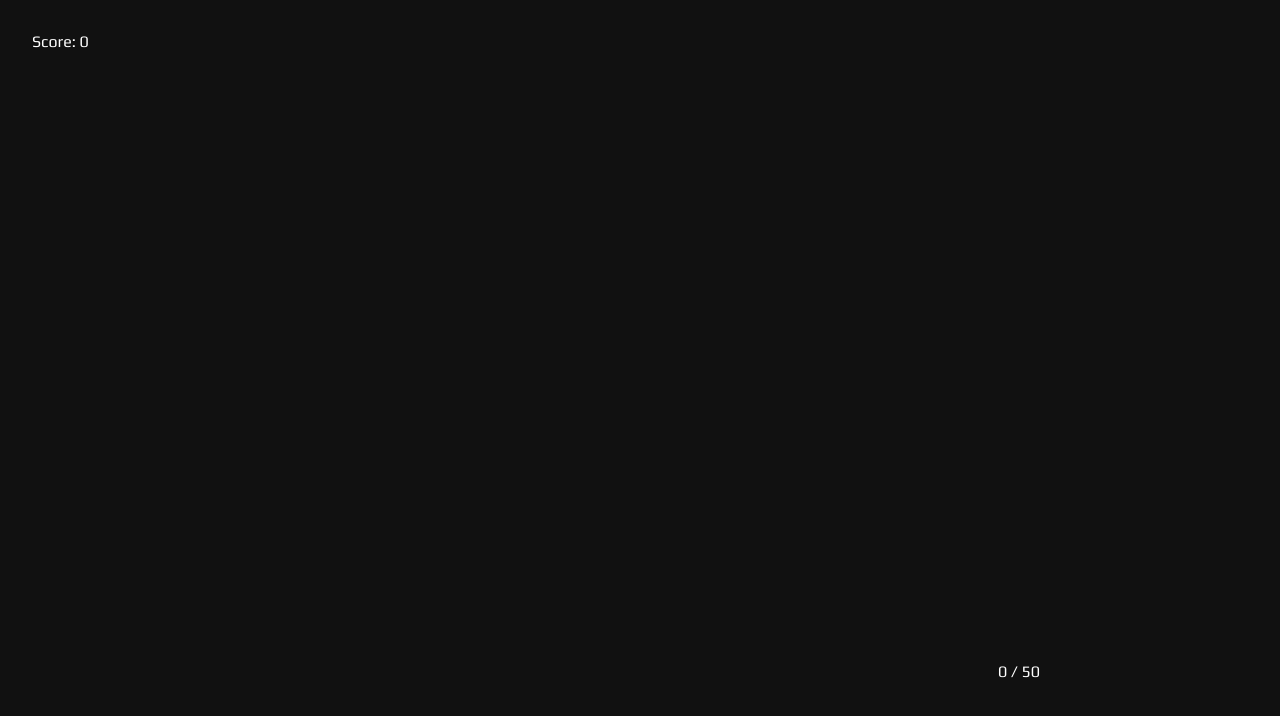
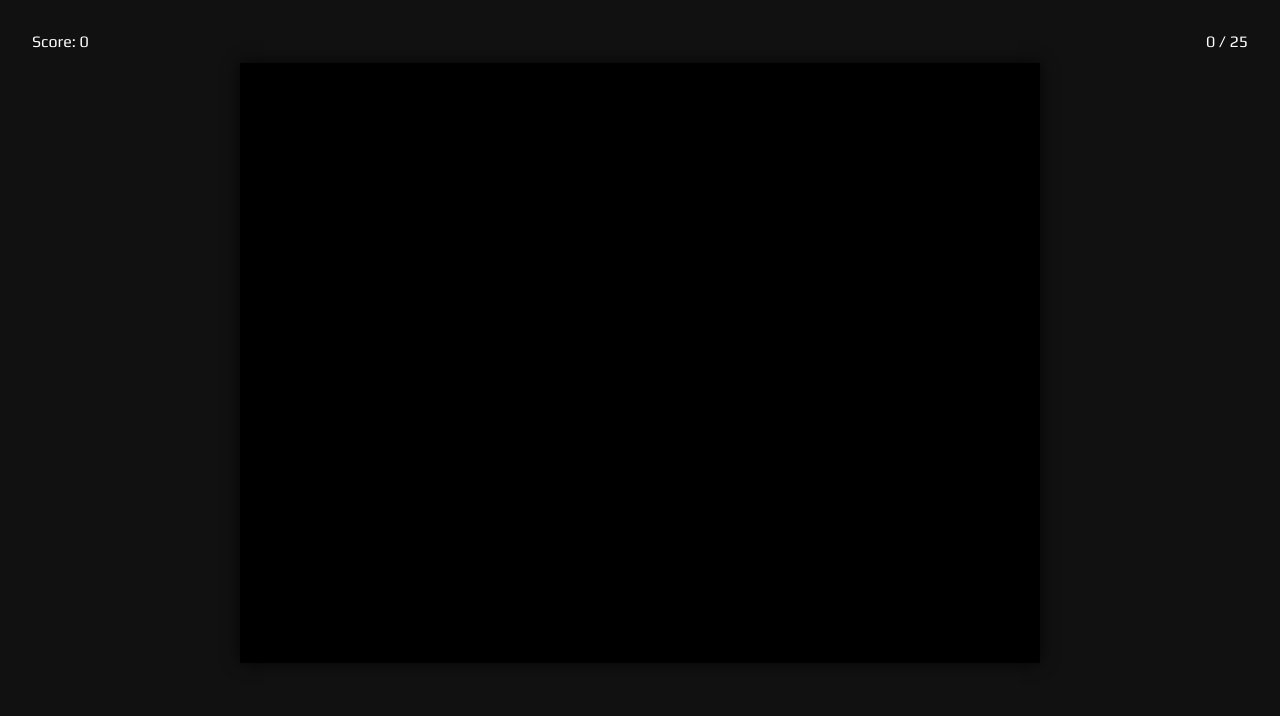
Before and after one commit to vasekhervert/aim-practice, a React (Create React App) app: page / in a window 1280 px wide. Both pictures are taken after a click on the button "START GAME". Shown: the top 716 px of the page. Built offline with nearby package versions, Linux system fonts and the light colour scheme.

Commit message:
added countdown to start the game

```diff
--- a/src/app.scss
+++ b/src/app.scss
@@ -66,6 +66,22 @@ button {
   }
 }
 
+.game-head {
+  display: flex;
+  align-items: center;
+  justify-content: space-between;
+  margin-bottom: 12px;
+}
+
+.countdown {
+  position: absolute;
+  left: 50%;
+  top: 50%;
+  transform: translate(-50%, -50%);
+  font-size: 1.5rem;
+  font-weight: 700;
+}
+
 .target {
   display: block;
   width: 20px;
@@ -102,11 +118,7 @@ button {
   }
 }
 
-.counter {
-  position: absolute;
-  bottom: -30px;
-  right: 0;
-}
+
 
 .settings-field {
   display: flex;
--- a/src/components/Content.js
+++ b/src/components/Content.js
@@ -6,7 +6,25 @@ import Settings from "./Settings";
 export default function Content() {
   const [view, setView] = useState("pregame");
   const [game, setGame] = useState(false);
+  const [shouldShowGrid, setShouldShowGrid] = useState(false);
+  const [shouldShowCountdown, setShouldShowCountdown] = useState(false);
+  const [counter, setCounter] = useState(0);
   const { score, setScore } = useScoreValue();
+
+  function startGameSequence() {
+    setTimeout(() => {
+      setShouldShowGrid(true);
+    }, 1000);
+    setTimeout(() => {
+      setShouldShowCountdown(true);
+    }, 2000);
+    setTimeout(() => {
+      setShouldShowCountdown(false);
+    }, 7000);
+    setTimeout(() => {
+      setGame(!game);
+    }, 8000);
+  }
 
   return (
     <div>
@@ -20,9 +38,7 @@ export default function Content() {
               setScore((prevState) => ({
                 score: 0,
               }));
-              setTimeout(() => {
-                setGame(!game);
-              }, 5000);
+              startGameSequence();
             }}
           >
             Start game
@@ -31,8 +47,20 @@ export default function Content() {
       )}
       {view === "game" && (
         <>
-          <span>Score: {score.score}</span>
-          <Grid game={game} setGame={setGame} setView={setView} />
+          <div className="game-head">
+            <div>Score: {score.score}</div>
+            <div className="counter">{counter} / 25</div>
+          </div>
+
+          <Grid
+            game={game}
+            setGame={setGame}
+            shouldShowGrid={shouldShowGrid}
+            shouldShowCountdown={shouldShowCountdown}
+            setView={setView}
+            counter={counter}
+            setCounter={setCounter}
+          />
         </>
       )}
       {view === "postgame" && (
--- /dev/null
+++ b/src/components/Countdown.js
@@ -0,0 +1,26 @@
+import React, { useEffect, useState } from "react";
+
+export default function Countdown() {
+  const [text, setText] = useState(null);
+  useEffect(() => {
+    if (text === null) {
+      setTimeout(() => {
+        setText(3);
+      }, 1000);
+    } else if (text === 3) {
+      setTimeout(() => {
+        setText(2);
+      }, 1000);
+    } else if (text === 2) {
+      setTimeout(() => {
+        setText(1);
+      }, 1000);
+    } else {
+      setTimeout(() => {
+        setText("Shoot the targets");
+      }, 1000);
+    }
+  }, [text]);
+
+  return <div className="countdown">{text}</div>;
+}
--- a/src/components/Grid.js
+++ b/src/components/Grid.js
@@ -3,15 +3,23 @@ import Target from "./Target";
 import { useScoreValue, useSettingsValue, useRewardsValue } from "../contexts";
 import { minMax } from "../constants";
 import ShotPoints from "./ShotPoints";
+import Countdown from "./Countdown";
 
-export default function Grid({ game, setGame, setView }) {
+export default function Grid({
+  game,
+  setGame,
+  setView,
+  shouldShowGrid,
+  counter,
+  setCounter,
+  shouldShowCountdown,
+}) {
   const [shouldShowTarget, setShouldShowTarget] = useState(false);
   const [shouldShowPoints, setShouldShowPoints] = useState(false);
   const [gameOver, setGameOver] = useState(false);
   const [top, setTop] = useState(300);
   const [left, setLeft] = useState(400);
   const [points, setPoints] = useState(null);
-  const [counter, setCounter] = useState(0);
   const { settings } = useSettingsValue();
   const { rewards } = useRewardsValue();
   const { setScore } = useScoreValue();
@@ -63,8 +71,10 @@ export default function Grid({ game, setGame, setView }) {
     });
   }
 
+  function startCoundDown() {}
+
   useEffect(() => {
-    if (game && counter < 50) {
+    if (game && counter < 25) {
       startRound();
     } else {
       setGame(false);
@@ -74,7 +84,9 @@ export default function Grid({ game, setGame, setView }) {
       }
     }
     if (gameOver) {
+      setTimeout(() => {
         setView("postgame");
+      }, 1500);
     }
     return () => {
       clearTimeout(show);
@@ -82,18 +94,27 @@ export default function Grid({ game, setGame, setView }) {
     };
   }, [counter, game]);
 
+  useEffect(() => {
+    if (shouldShowGrid) {
+      startCoundDown();
+    }
+  });
+
   return (
     <div
-      className={`grid-wrapper ${game && "game"}`}
+      className={`grid-wrapper ${shouldShowGrid && "game"}`}
       onClick={(e) => {
+        if (game) {
           let rect = document
             .querySelector("div.grid-wrapper")
             .getBoundingClientRect();
           let cordX = e.clientX - rect.left;
           let cordY = e.clientY - rect.top;
           missTarget(cordX, cordY);
+        }
       }}
     >
+      {shouldShowCountdown && <Countdown />}
       {game && shouldShowTarget && (
         <Target
           hitTarget={hitTarget}
@@ -103,8 +124,6 @@ export default function Grid({ game, setGame, setView }) {
         />
       )}
       {game && shouldShowPoints && <ShotPoints points={points} />}
-
-      <div className="counter">{counter} / 50</div>
     </div>
   );
 }
```
Lines whose indentation alone changed are shown as unchanged.
